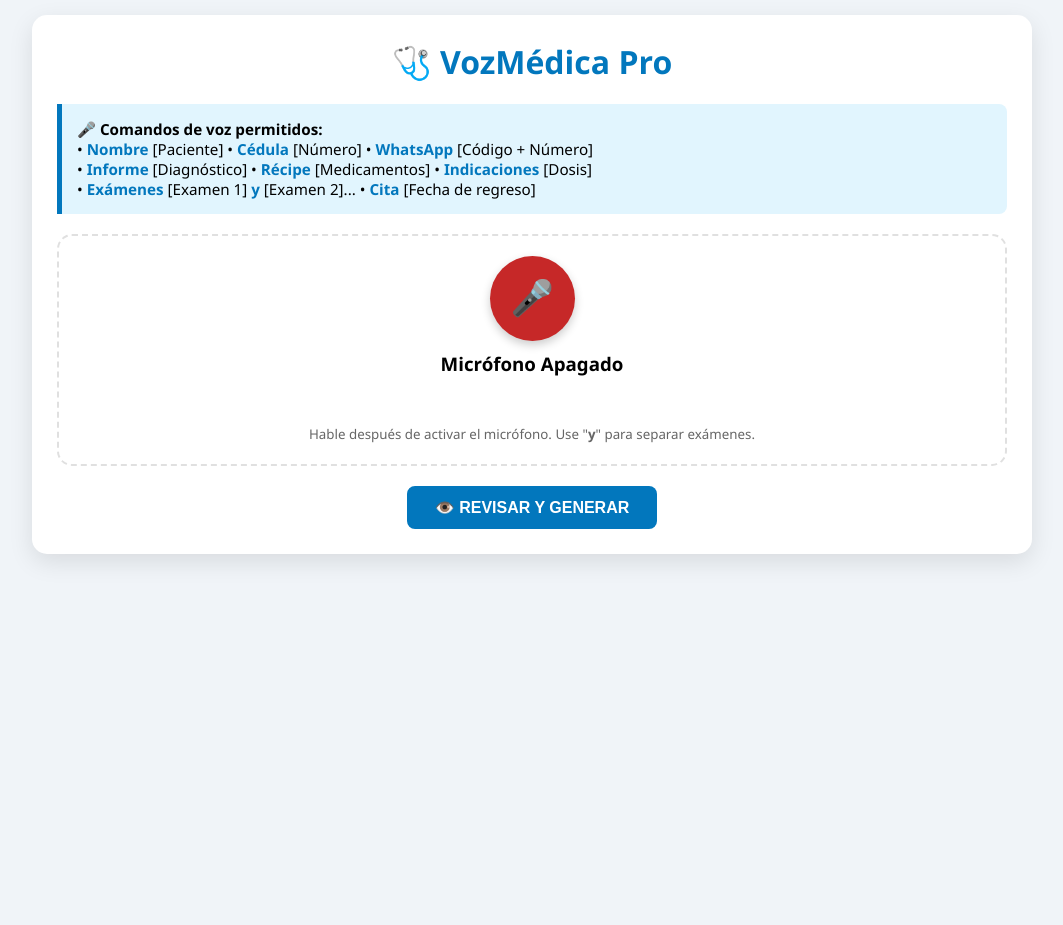
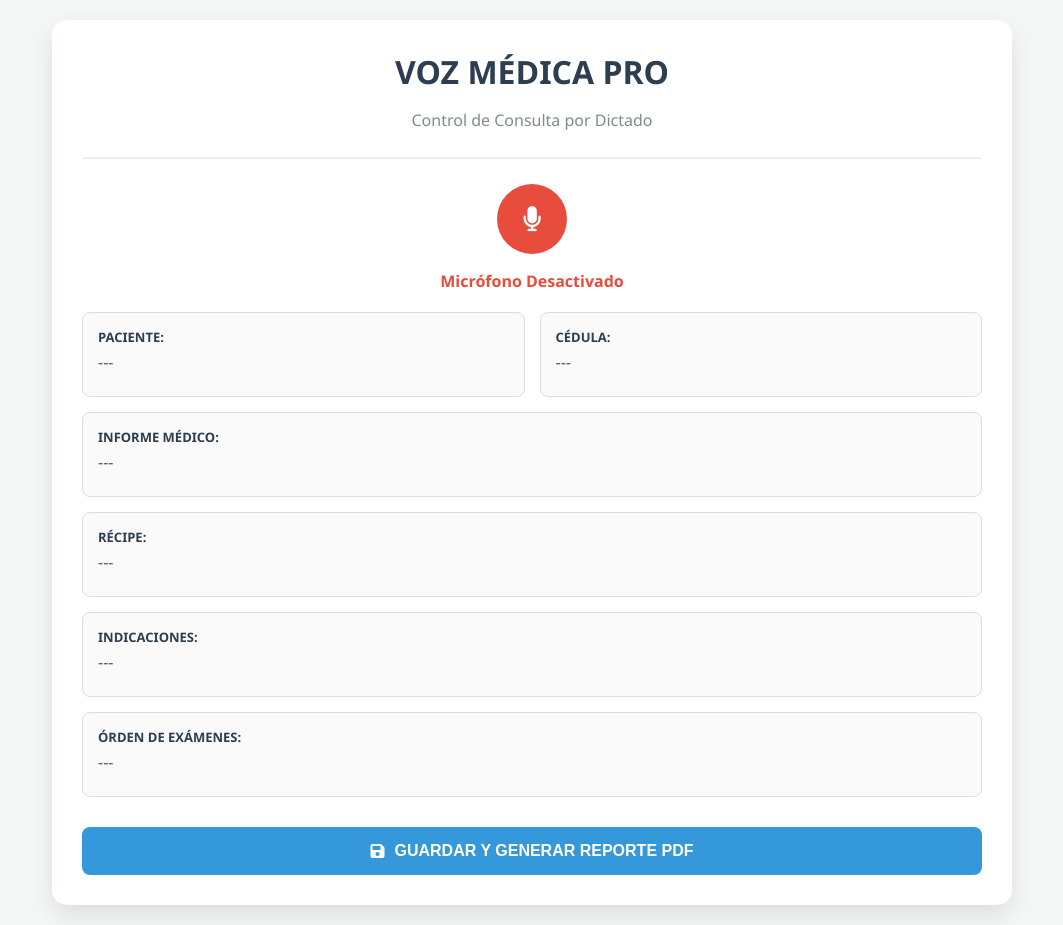
Before and after one commit to YoselinChirinos/voz-medica-app, a Flask app: page / in a window 1280 px wide. Shown: the whole page, without its empty margins (108-1171 px from the left). Before the commit the page ends 562 px from the top, so only its background shows below. Run offline with Flask 3, Linux system fonts and the light colour scheme; the visitor is signed in with stand-in values (Sample User, id 1); some libraries are stand-ins or nearby versions.

Commit message:
Add files via upload

```diff
--- a/app.py
+++ b/app.py
@@ -21,24 +21,7 @@ def login():
             return redirect(url_for('index'))
         else:
             return '<script>alert("Contraseña incorrecta"); window.location.href="/login";</script>'
-
-    return '''
-        <div style="text-align:center; margin-top:100px; font-family:Arial, sans-serif; background-color:#f4f7f6; height:100vh; padding-top:50px;">
-            <div style="background:white; display:inline-block; padding:40px; border-radius:10px; box-shadow: 0 4px 6px rgba(0,0,0,0.1);">
-                <h2 style="color:#2c3e50;">Voz Médica - Acceso Privado</h2>
-                <p style="color:#7f8c8d;">Introduzca la clave para comenzar la consulta</p>
-                <form method="post">
-                    <input type="password" name="password" placeholder="Contraseña" required
-                           style="padding:12px; width:250px; border:1px solid #bdc3c7; border-radius:5px; font-size:16px;">
-                    <br><br>
-                    <button type="submit"
-                            style="padding:12px 30px; background-color:#3498db; color:white; border:none; border-radius:5px; cursor:pointer; font-size:16px; font-weight:bold;">
-                        Entrar al Sistema
-                    </button>
-                </form>
-            </div>
-        </div>
-    '''
+    return render_template('login.html') # Asegúrate de tener este archivo o usa el HTML anterior
 
 @app.route('/')
 def index():
@@ -49,17 +32,17 @@ def index():
 @app.route('/guardar', methods=['POST'])
 def guardar_datos():
     if not session.get('autenticado'):
-        return jsonify({"status": "error"}), 401
+        return jsonify({"status": "error", "message": "No autorizado"}), 401
     try:
         data = request.json
-        # Guardado completo en la tabla 'consultas'
+        # Inserción robusta en la tabla 'consultas'
         supabase.table('consultas').insert({
-            "paciente": data.get('paciente'),
-            "cedula": data.get('cedula'),
-            "informe": data.get('informe'),
-            "recipe": data.get('recipe'),
-            "indicaciones": data.get('indicaciones'),
-            "examenes": data.get('examenes')
+            "paciente": data.get('paciente', 'N/A'),
+            "cedula": data.get('cedula', 'N/A'),
+            "informe": data.get('informe', ''),
+            "recipe": data.get('recipe', ''),
+            "indicaciones": data.get('indicaciones', ''),
+            "examenes": data.get('examenes', '')
         }).execute()
         return jsonify({"status": "success"}), 200
     except Exception as e:
--- a/templates/index.html
+++ b/templates/index.html
@@ -3,240 +3,130 @@
 <head>
     <meta charset="UTF-8">
     <meta name="viewport" content="width=device-width, initial-scale=1.0">
-    <title>VozMédica Pro - Consola de Dictado</title>
+    <title>Voz Médica Pro - Sistema de Dictado</title>
+    <script src="https://cdnjs.cloudflare.com/ajax/libs/jspdf/2.5.1/jspdf.umd.min.js"></script>
+    <link rel="stylesheet" href="https://cdnjs.cloudflare.com/ajax/libs/font-awesome/6.0.0/css/all.min.css">
     <style>
-        :root { --primary: #0277bd; --secondary: #2e7d32; --danger: #c62828; --wa: #25d366; --bg: #f0f4f8; }
-        body { font-family: 'Segoe UI', Tahoma, sans-serif; background: var(--bg); margin: 0; padding: 15px; }
-        .container { max-width: 950px; margin: auto; background: white; padding: 25px; border-radius: 15px; box-shadow: 0 8px 25px rgba(0,0,0,0.1); }
-
-        .guia-doctor { background: #e1f5fe; border-left: 5px solid var(--primary); padding: 15px; margin-bottom: 20px; border-radius: 0 8px 8px 0; font-size: 0.95em; }
-        .guia-doctor b { color: var(--primary); }
-
-        .mic-section { text-align: center; padding: 20px 0; border: 2px dashed #e0e0e0; border-radius: 15px; margin-bottom: 20px; }
-        .btn-mic { background: var(--danger); color: white; border: none; border-radius: 50%; width: 85px; height: 85px; font-size: 35px; cursor: pointer; transition: 0.3s; box-shadow: 0 4px 10px rgba(0,0,0,0.2); }
-        .btn-mic.recording { background: var(--secondary); transform: scale(1.05); animation: pulse 1.5s infinite; }
-
-        .step-2 { display: none; }
-        .grid { display: grid; grid-template-columns: 1fr 1fr; gap: 15px; }
-        .full { grid-column: span 2; }
-
-        label { font-weight: bold; color: var(--primary); display: block; margin-top: 8px; margin-bottom: 4px; }
-        input, textarea { width: 100%; padding: 12px; border: 1px solid #ccc; border-radius: 8px; box-sizing: border-box; font-size: 14px; background: #fafafa; }
-        textarea { height: 120px; line-height: 1.6; resize: vertical; }
-
-        .btn-group { display: flex; gap: 10px; margin-top: 25px; justify-content: center; flex-wrap: wrap; }
-        .btn { padding: 12px 20px; border: none; border-radius: 8px; color: white; font-weight: bold; cursor: pointer; transition: 0.2s; font-size: 14px; }
-        .btn:active { transform: translateY(2px); }
-
-        @keyframes pulse { 0% { box-shadow: 0 0 0 0 rgba(46, 125, 50, 0.6); } 70% { box-shadow: 0 0 0 15px rgba(46, 125, 50, 0); } 100% { box-shadow: 0 0 0 0 rgba(46, 125, 50, 0); } }
-
-        #interino { color: #0277bd; font-weight: 500; min-height: 20px; margin-top: 10px; }
+        :root { --primary: #3498db; --secondary: #2ecc71; --danger: #e74c3c; --dark: #2c3e50; }
+        body { font-family: 'Segoe UI', Tahoma, Geneva, Verdana, sans-serif; background: #f4f7f6; margin: 0; padding: 20px; }
+        .container { max-width: 900px; margin: auto; background: white; padding: 30px; border-radius: 15px; box-shadow: 0 10px 25px rgba(0,0,0,0.1); }
+        .header { text-align: center; border-bottom: 2px solid #eee; margin-bottom: 25px; padding-bottom: 10px; }
+        .btn-mic { background: var(--danger); color: white; border: none; width: 70px; height: 70px; border-radius: 50%; font-size: 25px; cursor: pointer; transition: 0.3s; display: block; margin: 10px auto; }
+        .btn-mic.grabando { animation: pulse 1.5s infinite; background: #c0392b; }
+        @keyframes pulse { 0% { transform: scale(1); box-shadow: 0 0 0 0 rgba(231, 76, 60, 0.7); } 70% { transform: scale(1.1); box-shadow: 0 0 0 15px rgba(231, 76, 60, 0); } 100% { transform: scale(1); } }
+        .grid-campos { display: grid; grid-template-columns: 1fr 1fr; gap: 15px; margin-top: 20px; }
+        .campo-box { background: #fafafa; padding: 15px; border-radius: 8px; border: 1px solid #ddd; }
+        .campo-box label { font-weight: bold; color: var(--dark); display: block; margin-bottom: 5px; font-size: 13px; }
+        .resultado-texto { min-height: 30px; color: #555; word-wrap: break-word; }
+        .full-width { grid-column: span 2; }
+        .acciones { margin-top: 30px; display: flex; flex-direction: column; gap: 10px; }
+        .btn-main { padding: 15px; border: none; border-radius: 8px; font-size: 16px; font-weight: bold; cursor: pointer; display: flex; align-items: center; justify-content: center; gap: 10px; transition: 0.3s; text-decoration: none; }
+        .btn-pdf { background: var(--primary); color: white; }
+        .btn-wa { background: var(--secondary); color: white; display: none; }
     </style>
 </head>
 <body>
 
 <div class="container">
-    <div id="step-1">
-        <h1 style="color: var(--primary); text-align: center; margin-top: 0;">🩺 VozMédica Pro</h1>
-
-        <div class="guia-doctor">
-            <strong>🎤 Comandos de voz permitidos:</strong><br>
-            • <b>Nombre</b> [Paciente] • <b>Cédula</b> [Número] • <b>WhatsApp</b> [Código + Número]<br>
-            • <b>Informe</b> [Diagnóstico] • <b>Récipe</b> [Medicamentos] • <b>Indicaciones</b> [Dosis]<br>
-            • <b>Exámenes</b> [Examen 1] <b>y</b> [Examen 2]... • <b>Cita</b> [Fecha de regreso]
-        </div>
-
-        <div class="mic-section">
-            <button id="btn-mic" class="btn-mic" onclick="toggleMic()">🎤</button>
-            <h3 id="status" style="margin: 10px 0;">Micrófono Apagado</h3>
-            <p id="interino"></p>
-            <small style="color: #666;">Hable después de activar el micrófono. Use "<b>y</b>" para separar exámenes.</small>
-        </div>
-
-        <div style="text-align: center;">
-            <button class="btn" style="background: var(--primary); width: 250px; font-size: 16px;" onclick="cambiarPantalla(2)">👁️ REVISAR Y GENERAR</button>
-        </div>
+    <div class="header">
+        <h1 style="color: var(--dark); margin:0;">VOZ MÉDICA PRO</h1>
+        <p style="color: #7f8c8d;">Control de Consulta por Dictado</p>
     </div>
 
-    <div id="step-2" class="step-2">
-        <h2 style="color: var(--primary); border-bottom: 2px solid #e1f5fe; padding-bottom: 10px;">📋 Revisión de Consulta</h2>
+    <button id="btn-dictar" class="btn-mic"><i class="fas fa-microphone"></i></button>
+    <p id="status" style="text-align:center; font-weight:bold; color:var(--danger);">Micrófono Desactivado</p>
 
-        <div class="grid">
-            <div><label>Nombre del Paciente:</label><input type="text" id="pac_nom" placeholder="No dictado"></div>
-            <div><label>Cédula de Identidad:</label><input type="text" id="pac_ced" placeholder="No dictado"></div>
-            <div><label>WhatsApp (con +):</label><input type="text" id="pac_tel" placeholder="Ej: +584120000000"></div>
-            <div><label>Fecha Próxima Cita:</label><input type="text" id="regresar" placeholder="No dictado"></div>
+    <div class="grid-campos">
+        <div class="campo-box"><label>PACIENTE:</label><div id="val-paciente" class="resultado-texto">---</div></div>
+        <div class="campo-box"><label>CÉDULA:</label><div id="val-cedula" class="resultado-texto">---</div></div>
+        <div class="campo-box full-width"><label>INFORME MÉDICO:</label><div id="val-informe" class="resultado-texto">---</div></div>
+        <div class="campo-box full-width"><label>RÉCIPE:</label><div id="val-recipe" class="resultado-texto">---</div></div>
+        <div class="campo-box full-width"><label>INDICACIONES:</label><div id="val-indicaciones" class="resultado-texto">---</div></div>
+        <div class="campo-box full-width"><label>ÓRDEN DE EXÁMENES:</label><div id="val-examenes" class="resultado-texto">---</div></div>
+    </div>
 
-            <div class="full"><label>Informe Clínico:</label><textarea id="informe" placeholder="Dictar informe médico..."></textarea></div>
-            <div class="full"><label>Récipe / Prescripción:</label><textarea id="recipe" placeholder="Dictar medicamentos..."></textarea></div>
-            <div class="full"><label>Indicaciones al Paciente:</label><textarea id="indicaciones" placeholder="Dictar dosis y frecuencia..."></textarea></div>
-            <div class="full"><label>Exámenes y Otros (Orden):</label><textarea id="examenes" placeholder="Dictar lista de exámenes..."></textarea></div>
-        </div>
-
-        <div class="btn-group">
-            <button class="btn" style="background:#546e7a" onclick="cambiarPantalla(1)">🎤 CONTINUAR DICTANDO</button>
-            <button class="btn" style="background:#e53935" onclick="dictarDeNuevo()">🔄 CORREGIR (LIMPIAR TODO)</button>
-            <button class="btn" style="background:var(--secondary)" onclick="guardar()">💾 GUARDAR BD</button>
-            <button class="btn" style="background:var(--primary); font-size: 15px;" onclick="generarYLimpiar()">📄 GENERAR PDF (4 HOJAS)</button>
-            <button class="btn" style="background:var(--wa)" onclick="enviarWA()">📱 ENVIAR WHATSAPP</button>
-        </div>
+    <div class="acciones">
+        <button onclick="guardarYDescargar()" class="btn-main btn-pdf">
+            <i class="fas fa-save"></i> GUARDAR Y GENERAR REPORTE PDF
+        </button>
+        <a id="lnk-whatsapp" href="#" class="btn-main btn-wa" target="_blank">
+            <i class="fab fa-whatsapp"></i> ENVIAR REPORTE AL PACIENTE
+        </a>
     </div>
 </div>
 
 <script>
-    let recog;
-    let activo = false;
+    const btn = document.getElementById('btn-dictar');
+    const status = document.getElementById('status');
+    const recognition = new (window.SpeechRecognition || window.webkitSpeechRecognition)();
+    recognition.lang = 'es-ES';
+    recognition.continuous = true;
 
-    if ('webkitSpeechRecognition' in window) {
-        recog = new webkitSpeechRecognition();
-        recog.continuous = true;
-        recog.lang = 'es-ES';
-        recog.interimResults = false;
+    btn.onclick = () => {
+        if(btn.classList.contains('grabando')) { recognition.stop(); }
+        else { recognition.start(); }
+    };
 
-        recog.onresult = (e) => {
-            const texto = e.results[e.results.length - 1][0].transcript.toLowerCase();
-            document.getElementById('interino').innerText = "Escuchado: " + texto;
-            procesarInteligente(texto);
-        };
-    }
+    recognition.onstart = () => { btn.classList.add('grabando'); status.innerText = "ESCUCHANDO..."; };
+    recognition.onend = () => { btn.classList.remove('grabando'); status.innerText = "MICRÓFONO DESACTIVADO"; };
 
-    function procesarInteligente(texto) {
-        const comandos = {
-            "nombre": "pac_nom",
-            "cédula": "pac_ced", "cedula": "pac_ced",
-            "whatsapp": "pac_tel", "teléfono": "pac_tel", "telefono": "pac_tel",
-            "informe": "informe",
-            "récipe": "recipe", "recipe": "recipe", "prescripción": "recipe", "tratamiento": "recipe",
-            "indicaciones": "indicaciones",
-            "exámenes": "examenes", "examenes": "examenes", "laboratorio": "examenes",
-            "regresar": "regresar", "cita": "regresar"
+    recognition.onresult = (event) => {
+        const result = event.results[event.results.length - 1][0].transcript.toLowerCase();
+        if(result.includes("nombre")) document.getElementById('val-paciente').innerText = result.replace("nombre", "").trim();
+        if(result.includes("cédula")) document.getElementById('val-cedula').innerText = result.replace("cédula", "").trim();
+        if(result.includes("informe")) document.getElementById('val-informe').innerText = result.replace("informe", "").trim();
+        if(result.includes("récipe")) document.getElementById('val-recipe').innerText = result.replace("récipe", "").trim();
+        if(result.includes("indicaciones")) document.getElementById('val-indicaciones').innerText = result.replace("indicaciones", "").trim();
+        if(result.includes("exámenes")) document.getElementById('val-examenes').innerText = result.replace("exámenes", "").trim();
+    };
+
+    async function guardarYDescargar() {
+        const datos = {
+            paciente: document.getElementById('val-paciente').innerText,
+            cedula: document.getElementById('val-cedula').innerText,
+            informe: document.getElementById('val-informe').innerText,
+            recipe: document.getElementById('val-recipe').innerText,
+            indicaciones: document.getElementById('val-indicaciones').innerText,
+            examenes: document.getElementById('val-examenes').innerText
         };
 
-        const regex = /(nombre|cédula|cedula|whatsapp|teléfono|telefono|informe|récipe|recipe|prescripción|tratamiento|indicaciones|exámenes|examenes|laboratorio|regresar|cita)/g;
-        const bloques = texto.split(regex);
-
-        for (let i = 1; i < bloques.length; i += 2) {
-            const cmd = bloques[i].trim();
-            let val = bloques[i+1] ? bloques[i+1].trim() : "";
-            const id = comandos[cmd];
-
-            if (id && val) {
-                val = val.charAt(0).toUpperCase() + val.slice(1);
-                const campo = document.getElementById(id);
-
-                if (id === "pac_tel") {
-                    let tel = val.replace(/\s/g, '').replace(/[^\d]/g, '');
-                    if (!tel.startsWith('+') && tel.length >= 10) tel = '+' + tel;
-                    campo.value = tel;
-                }
-                else if (id === "examenes") {
-                    let limpio = val.replace(/\?/g, '').replace(/¿/g, '');
-                    const lista = limpio.split(/ y |, |\./);
-                    lista.forEach(item => {
-                        let ex = item.trim();
-                        if (ex.length > 2) {
-                            // SE MODIFICÓ AQUÍ: Se usa '-' en vez de viñeta Unicode para evitar el signo de interrogación en el PDF
-                            campo.value += "- " + ex.charAt(0).toUpperCase() + ex.slice(1) + "\n";
-                        }
-                    });
-                }
-                else if (["pac_nom", "pac_ced", "regresar"].includes(id)) {
-                    campo.value = val;
-                }
-                else {
-                    let formateado = val.replace(/ y /g, ", ").replace(/\?/g, '').replace(/¿/g, '');
-                    campo.value += (campo.value ? " " : "") + formateado + ". \n";
-                }
-            }
-        }
-    }
-
-    function limpiarCampos() {
-        const ids = ["pac_nom", "pac_ced", "pac_tel", "regresar", "informe", "recipe", "indicaciones", "examenes"];
-        ids.forEach(id => document.getElementById(id).value = "");
-        document.getElementById('interino').innerText = "";
-    }
-
-    function dictarDeNuevo() {
-        if(confirm("¿Seguro que desea borrar todo para dictar desde cero?")) {
-            limpiarCampos();
-            cambiarPantalla(1);
-        }
-    }
-
-    async function generarYLimpiar() {
-        await generarPDF();
-        setTimeout(() => {
-            limpiarCampos();
-            cambiarPantalla(1);
-            alert("PDF generado con éxito. Consola lista para el siguiente paciente.");
-        }, 2000);
-    }
-
-    function toggleMic() {
-        const btn = document.getElementById('btn-mic');
-        const st = document.getElementById('status');
-        if (!activo) {
-            recog.start();
-            btn.classList.add('recording');
-            st.innerText = "Escuchando... (Hable ahora)";
-            activo = true;
-        } else {
-            recog.stop();
-            btn.classList.remove('recording');
-            st.innerText = "Micrófono Apagado";
-            activo = false;
-        }
-    }
-
-    function cambiarPantalla(s) {
-        document.getElementById('step-1').style.display = s === 1 ? 'block' : 'none';
-        document.getElementById('step-2').style.display = s === 2 ? 'block' : 'none';
-    }
-
-    async function generarPDF() {
-        const datos = {
-            paciente_nombre: document.getElementById('pac_nom').value,
-            cedula: document.getElementById('pac_ced').value,
-            paciente_telefono: document.getElementById('pac_tel').value,
-            regresar: document.getElementById('regresar').value,
-            informe: document.getElementById('informe').value,
-            recipe: document.getElementById('recipe').value,
-            indicaciones: document.getElementById('indicaciones').value,
-            examenes: document.getElementById('examenes').value
-        };
         try {
-            const r = await fetch('/generar_pdf', {
+            const res = await fetch('/guardar', {
                 method: 'POST',
                 headers: {'Content-Type': 'application/json'},
                 body: JSON.stringify(datos)
             });
-            const res = await r.json();
-            if(res.url) window.open(res.url, '_blank');
-        } catch (e) { alert("Error al generar PDF."); }
+
+            if(res.ok) {
+                alert("✅ Éxito: Guardado en Supabase.");
+                generarPDF(datos);
+                prepararWhatsApp(datos);
+            } else {
+                alert("❌ Error al guardar en el servidor.");
+            }
+        } catch(e) { alert("❌ Error de red: " + e); }
     }
 
-    function enviarWA() {
-        const tel = document.getElementById('pac_tel').value.replace(/[^\d+]/g, '');
-        const indicaciones = document.getElementById('indicaciones').value;
-        if(!tel) { alert("Debe dictar un número de WhatsApp."); return; }
-        const msg = `*VOZMEDICA - INDICACIONES*\n\n${indicaciones}`;
-        window.open(`https://api.whatsapp.com/send?phone=${tel}&text=${encodeURIComponent(msg)}`, '_blank');
+    function generarPDF(d) {
+        const { jsPDF } = window.jspdf;
+        const doc = new jsPDF();
+        doc.setFontSize(20);
+        doc.text("VOZ MÉDICA - REPORTE", 105, 20, { align: "center" });
+        doc.setFontSize(12);
+        doc.text(`Paciente: ${d.paciente} | Cédula: ${d.cedula}`, 20, 40);
+        doc.text("INFORME:", 20, 60); doc.text(d.informe, 20, 70, { maxWidth: 170 });
+        doc.text("RÉCIPE:", 20, 120); doc.text(d.recipe, 20, 130, { maxWidth: 170 });
+        doc.addPage();
+        doc.text("INDICACIONES:", 20, 20); doc.text(d.indicaciones, 20, 30, { maxWidth: 170 });
+        if(d.examenes.length > 5) { doc.text("EXÁMENES:", 20, 100); doc.text(d.examenes, 20, 110, { maxWidth: 170 }); }
+        doc.save(`Reporte_${d.paciente}.pdf`);
     }
 
-    async function guardar() {
-        const datos = {
-            paciente: document.getElementById('pac_nom').value,
-            cedula: document.getElementById('pac_ced').value,
-            fecha: new Date().toLocaleDateString()
-        };
-        const r = await fetch('/guardar_consulta', {
-            method: 'POST',
-            headers: {'Content-Type': 'application/json'},
-            body: JSON.stringify(datos)
-        });
-        const res = await r.json();
-        alert(res.mensaje);
+    function prepararWhatsApp(d) {
+        const msg = `*VOZ MÉDICA PRO*%0A*Paciente:* ${d.paciente}%0A*Informe:* ${d.informe}%0A*Récipe:* ${d.recipe}%0A*Indicaciones:* ${d.indicaciones}`;
+        const btnWA = document.getElementById('lnk-whatsapp');
+        btnWA.href = `https://wa.me/?text=${msg}`;
+        btnWA.style.display = "flex";
     }
 </script>
 </body>
```
